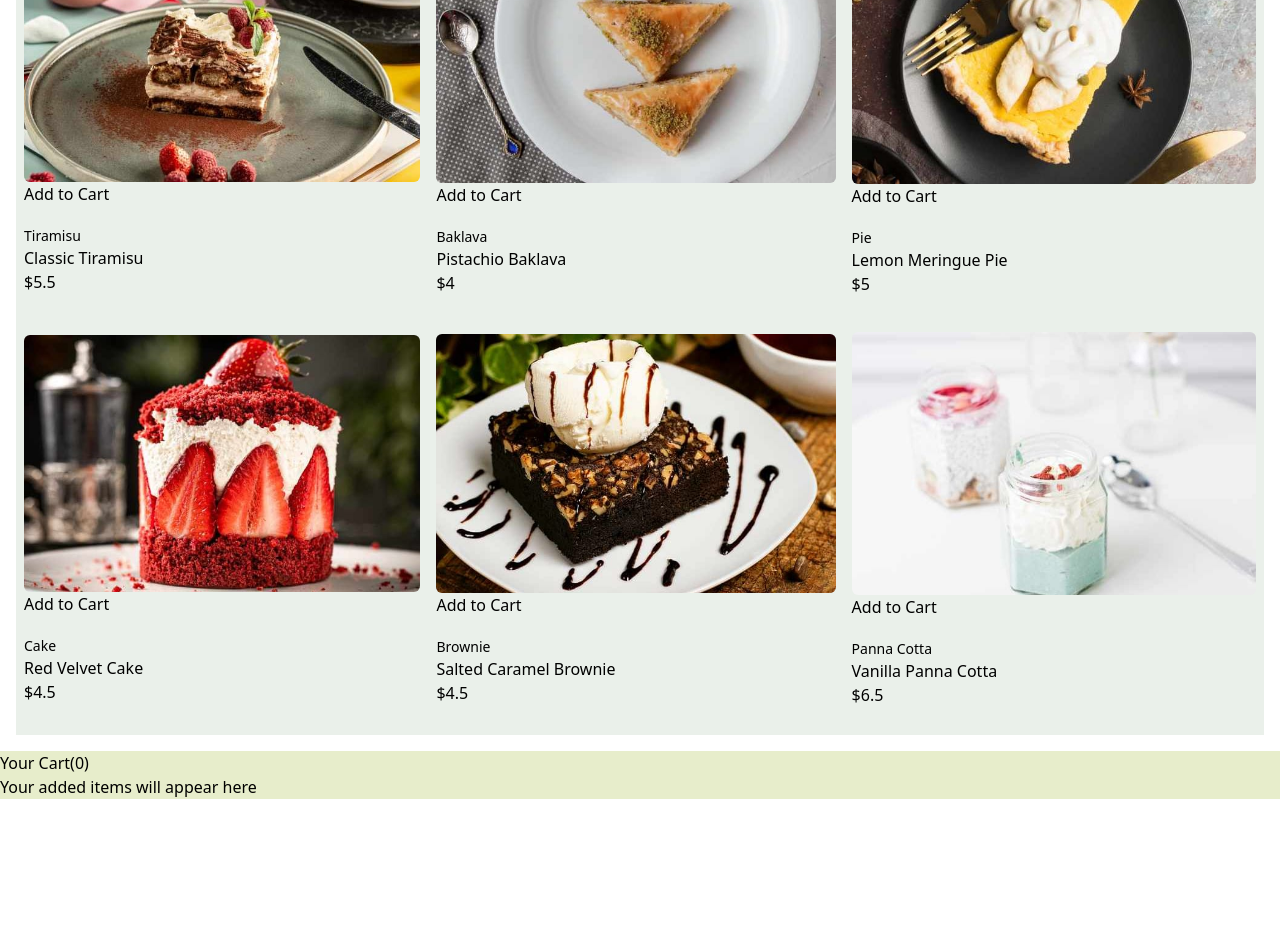
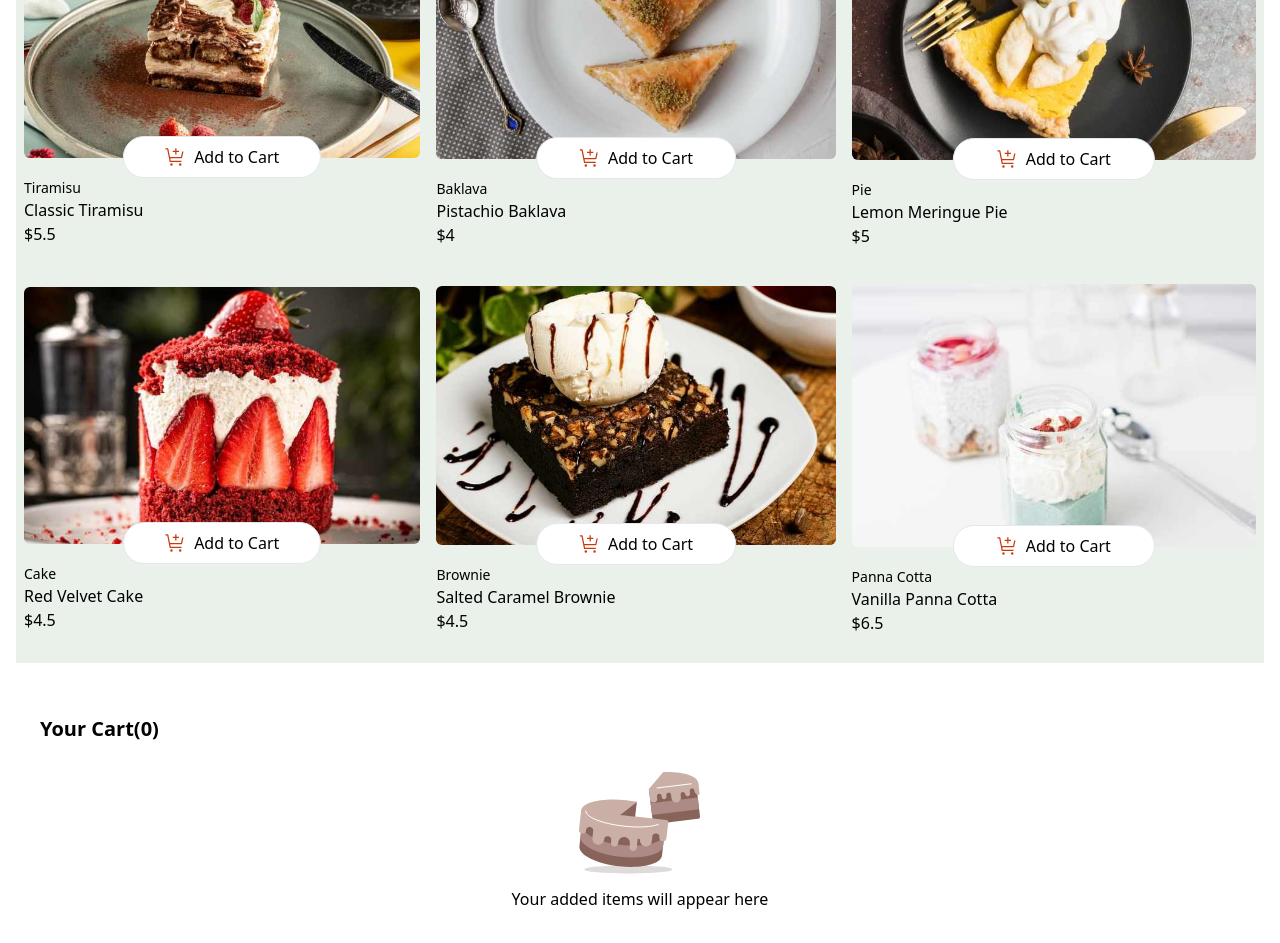
Before and after one commit to Risa2422/Product-list, a React (Vite) app: page / in a window 1280 px wide. Shown: the part 580-1523 px from the top of the page. Before the commit the page ends 1379 px from the top, so only its background shows below. Built offline with nearby package versions, Linux system fonts and the light colour scheme.

Commit message:
Added : styles for carts  using tailwind

```diff
--- a/src/components/AddItemButton/AddItemButton.jsx
+++ b/src/components/AddItemButton/AddItemButton.jsx
@@ -20,10 +20,16 @@ const AddItemButton = ({ index, data }) => {
 
   return (
     <button
+      className="absolute -bottom-5 left-1/2 translate-x-[-50%] rounded-full  bg-white p-2 border border-custom-color3 text-custom-color5 w-1/2 flex items-center justify-center"
       onClick={() => {
         handleAddItem(index);
       }}
     >
+      <img
+        src="../../assets/images/icon-add-to-cart.svg"
+        alt=""
+        className="mr-2"
+      />
       Add to Cart
     </button>
   );
--- a/src/components/Cart/Cart.jsx
+++ b/src/components/Cart/Cart.jsx
@@ -12,8 +12,10 @@ const Cart = () => {
   });
 
   return (
-    <div className={styles.cart_container}>
-      <h2>Your Cart({totalCount})</h2>
+    <div className="bg-custom-color">
+      <h2 className="m-4 px-6 pt-5 pb-0 mb-0 text-custom-color6 font-bold text-xl bg-white">
+        Your Cart({totalCount})
+      </h2>
       <ItemInfo />
     </div>
   );
--- a/src/components/ItemCountButton/ItemCountButton.jsx
+++ b/src/components/ItemCountButton/ItemCountButton.jsx
@@ -28,7 +28,7 @@ const ItemCountButton = ({ index }) => {
   };
 
   return (
-    <button className="flex justify-between items-center absolute -bottom-5 left-1/2 translate-x-[-50%] rounded-full px-6 p-2 border border-custom-color3 text-custom-color5 w-1/2 bg-custom-color6">
+    <button className="flex justify-between items-center absolute -bottom-5 left-1/2 translate-x-[-50%] rounded-full p-2 border border-custom-color3 text-custom-color5 w-1/2 bg-custom-color6">
       <button onClick={() => countDown(index)} className="text-white">
         <img
           src="../../assets/images/icon-decrement-quantity.svg"
--- a/src/components/ItemInfo/ItemInfo.jsx
+++ b/src/components/ItemInfo/ItemInfo.jsx
@@ -12,16 +12,37 @@ const ItemInfo = () => {
   };
 
   return (
-    <div>
+    <div className="m-4 mt-0 py-4 px-6 bg-white">
       {selectedItems.length === 0 ? (
-        <p>Your added items will appear here</p>
+        <div className="flex flex-col items-center">
+          <div>
+            <img
+              src="../../assets/images/illustration-empty-cart.svg"
+              alt=""
+              className="w-full"
+            />
+          </div>
+          <p className="text-custom-color4">
+            Your added items will appear here
+          </p>
+        </div>
       ) : (
         <>
           <OrderLists isConfirm={false} />
-          <div>
-            This is a <strong>carbon-neutral</strong> delivery
+          <div className="flex items-center justify-center rounded-sm p-4 bg-custom-color gap-1">
+            <img src="../../assets/images/icon-carbon-neutral.svg" alt="" />
+            This is a{" "}
+            <span className="text-custom-color5 font-medium">
+              carbon-neutral
+            </span>{" "}
+            delivery
           </div>
-          <button onClick={handleClick}>Confirm</button>
+          <button
+            onClick={handleClick}
+            className="bg-custom-color6 text-white my-5 p-3 w-full rounded-full"
+          >
+            Confirm Order
+          </button>
           {showOrderLists && <ConfirmModal />}
         </>
       )}
--- a/src/components/OrderLists/OrderLists.jsx
+++ b/src/components/OrderLists/OrderLists.jsx
@@ -17,22 +17,34 @@ const OrderLists = ({ isConfirm }) => {
     <>
       <ul>
         {selectedItems.map((item) => (
-          <li key={item.id}>
-            <div>{item.name}</div>
-            <div>{item.count}x</div>
-            <div>@${item.price}</div>
-            <div>${item.total()}</div>
+          <li
+            key={item.id}
+            className="flex justify-between border-b py-3 items-center"
+          >
+            <div className="flex flex-col">
+              <div className="text-custom-color5">{item.name}</div>
+              <div className="flex space-x-3 my-1">
+                <div className="text-custom-color6">{item.count}x</div>
+                <div className="pl-1 text-custom-color2">@${item.price}</div>
+                <div className="text-custom-color3">${item.total()}</div>
+              </div>
+            </div>
             {isConfirm ? (
               ""
             ) : (
-              <button onClick={() => deleteItem(item.id)}>Delete</button>
+              <button
+                onClick={() => deleteItem(item.id)}
+                className="flex justify-center items-center border border-custom-color2 rounded-full flex-custom h-5"
+              >
+                <img src="../../assets/images/icon-remove-item.svg" alt="" />
+              </button>
             )}
           </li>
         ))}
       </ul>
-      <div>
-        <p>Order Total</p>
-        <p>${orderTotal}</p>
+      <div className="flex justify-between items-center my-6">
+        <p className="text-custom-color4"> Order Total</p>
+        <p className="text-2xl font-bold">${orderTotal}</p>
       </div>
     </>
   );
```
